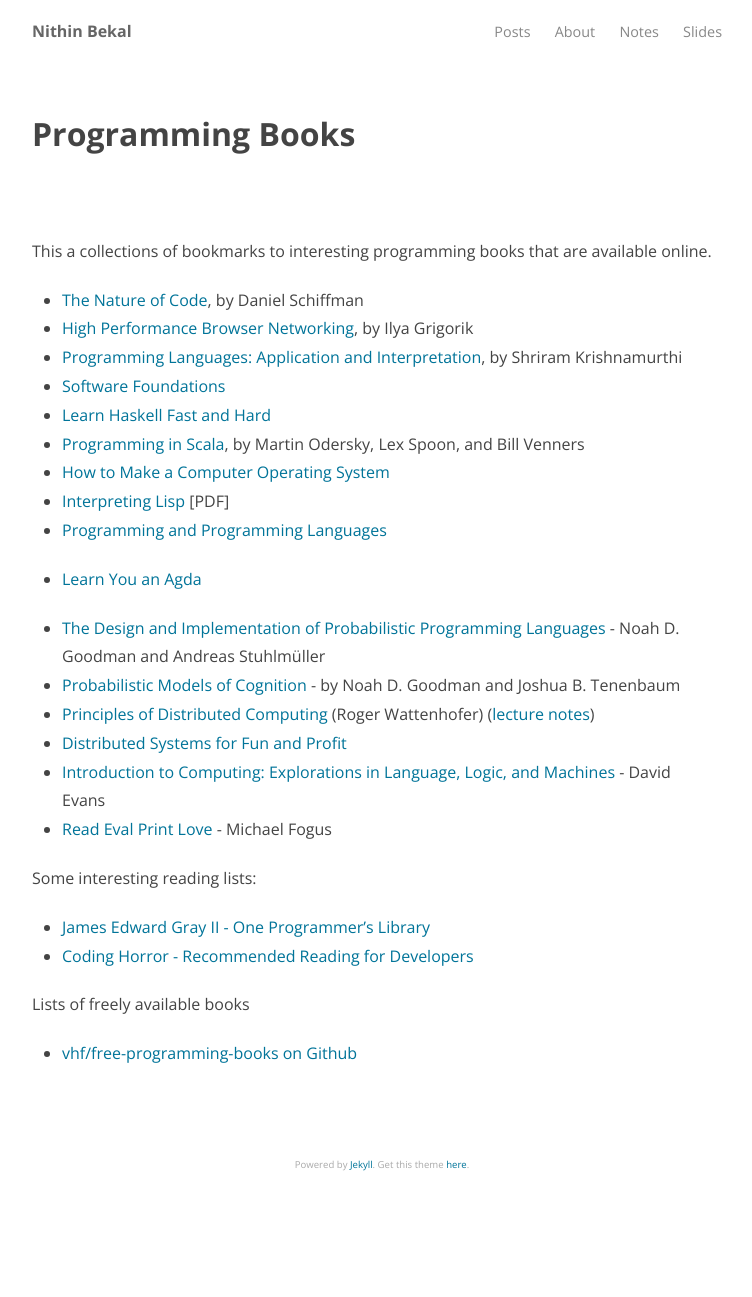
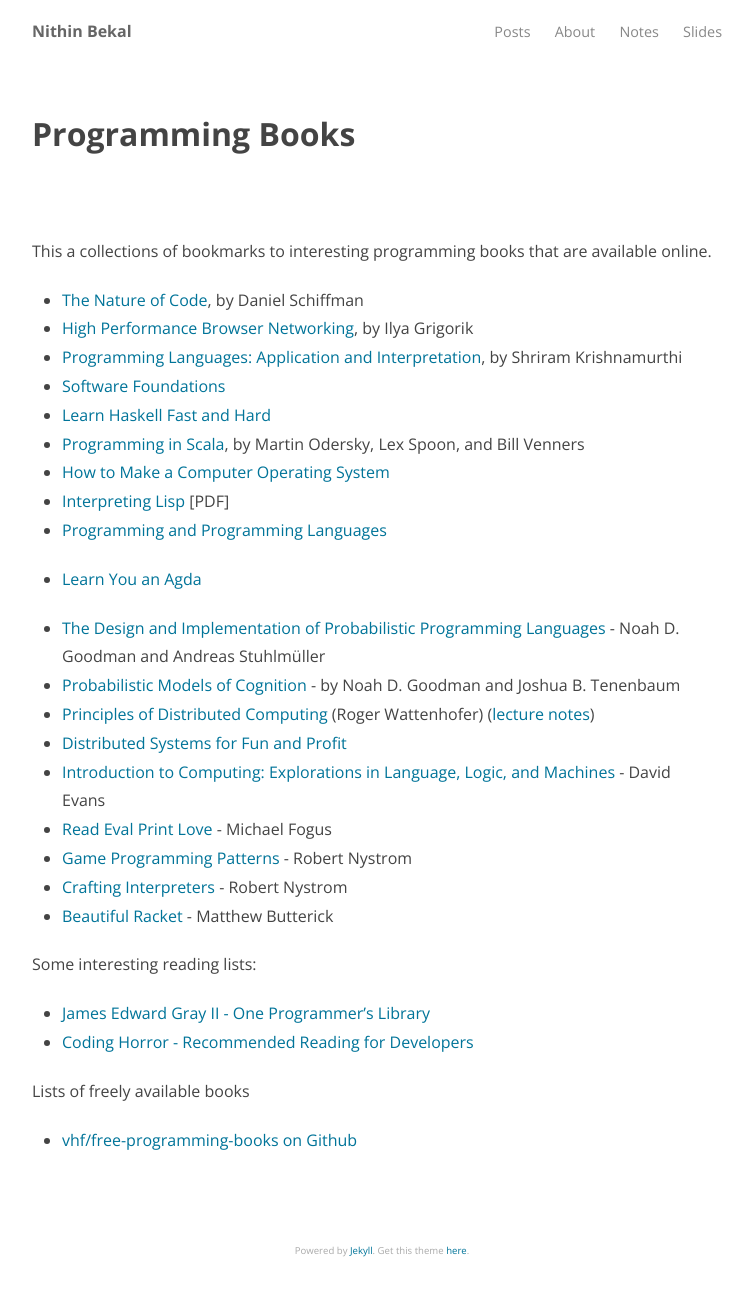
Before and after one commit to nithinbekal/nithinbekal.github.io, a Jekyll site: the page built from notes/programming-books.md, in a window 1280 px wide. Shown: the whole page, without its empty margins (258-1010 px from the left). Built offline with Jekyll 4.4.1, drawn with Linux system fonts in a browser that asks for light colours; before the commit the page ends 1211 px from its top, so only the background shows below that.

Commit message:
Programming books links

```diff
--- a/notes/programming-books.md
+++ b/notes/programming-books.md
@@ -24,6 +24,9 @@ This a collections of bookmarks to interesting programming books that are availa
 - [Distributed Systems for Fun and Profit](http://book.mixu.net/distsys/)
 - [Introduction to Computing: Explorations in Language, Logic, and Machines](http://www.computingbook.org) - David Evans
 - [Read Eval Print Love](https://leanpub.com/readevalprintlove003/read) - Michael Fogus
+- [Game Programming Patterns](http://gameprogrammingpatterns.com/contents.html) - Robert Nystrom
+- [Crafting Interpreters](http://www.craftinginterpreters.com) - Robert Nystrom
+- [Beautiful Racket](http://beautifulracket.com) - Matthew Butterick
 
 Some interesting reading lists:
 
```
